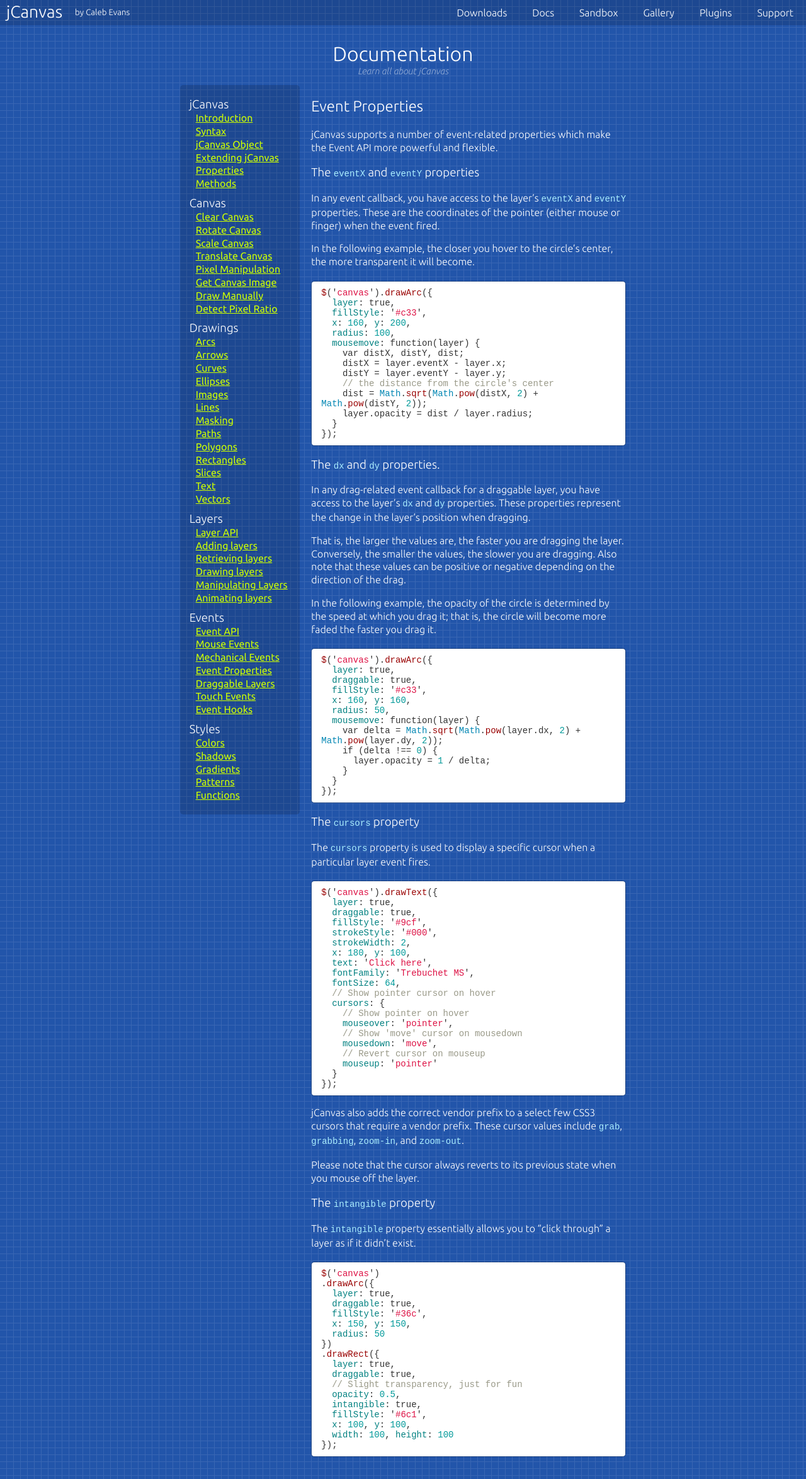
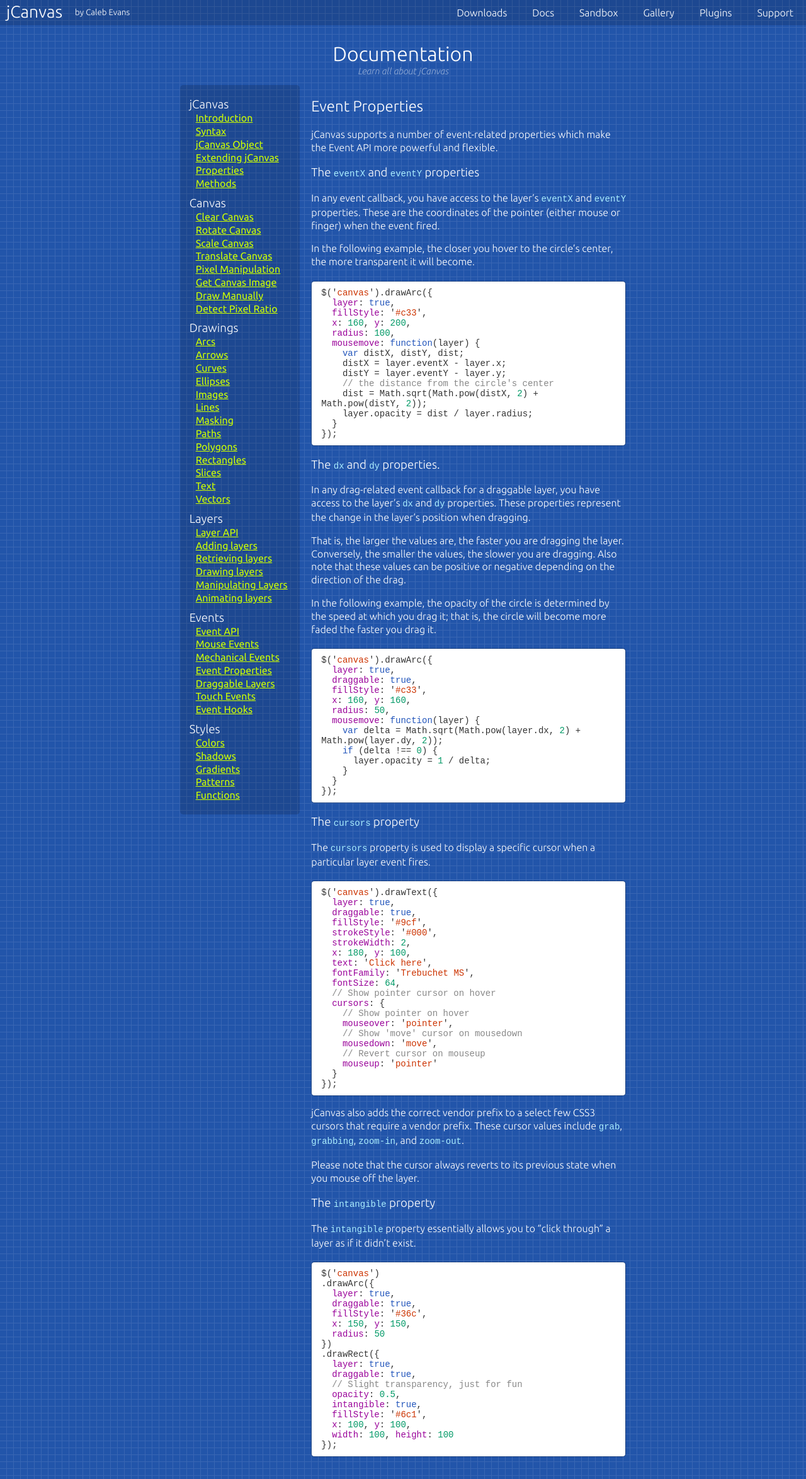
Before and after one commit to caleb531/jcanvas-website, a Jekyll site: the page built from _docs/eventProperties.md, in a window 1280 px wide. Shown: the whole page at 63% size. Built offline with Jekyll 4.4.1, drawn with Linux system fonts in a browser that asks for light colours; some web fonts are replaced.

Commit message:
Write custom syntax theme for all code blocks

```diff
--- a/_sass/_code.scss
+++ b/_sass/_code.scss
@@ -58,54 +58,24 @@
 
 // Syntax highlighting styles
 .highlight {
-  .c     { color: #998; } // Comment
-  .err   { color: #a61717; background-color: #e3d2d2; } // Error
-  .cm    { color: #998; } // Comment.Multiline
-  .cp    { color: #999; } // Comment.Preproc
-  .c1    { color: #998; } // Comment.Single
-  .cs    { color: #999; } // Comment.Special
-  .gd    { color: #000; background-color: #fdd; } // Generic.Deleted
-  .gd .x { color: #000; background-color: #faa; } // Generic.Deleted.Specific
-  .gr    { color: #a00; } // Generic.Error
-  .gh    { color: #999; } // Generic.Heading
-  .gi    { color: #000; background-color: #dfd; } // Generic.Inserted
-  .gi .x { color: #000; background-color: #afa; } // Generic.Inserted.Specific
-  .go    { color: #888; } // Generic.Output
-  .gp    { color: #555; } // Generic.Prompt
-  .gu    { color: #aaa; } // Generic.Subheading
-  .gt    { color: #a00; } // Generic.Traceback
-  .kt    { color: #458; } // Keyword.Type
-  .m     { color: #099; } // Literal.Number
-  .s     { color: #d14; } // Literal.String
-  .na    { color: #008080; } // Name.Attribute
-  .nb    { color: #0086B3; } // Name.Builtin
-  .nc    { color: #458; } // Name.Class
-  .no    { color: #008080; } // Name.Constant
-  .ni    { color: #800080; } // Name.Entity
-  .ne    { color: #900; } // Name.Exception
-  .nf    { color: #900; } // Name.Function
-  .nn    { color: #555; } // Name.Namespace
-  .nt    { color: #000080; } // Name.Tag
-  .nv    { color: #008080; } // Name.Variable
-  .w     { color: #bbb; } // Text.Whitespace
-  .mf    { color: #099; } // Literal.Number.Float
-  .mh    { color: #099; } // Literal.Number.Hex
-  .mi    { color: #099; } // Literal.Number.Integer
-  .mo    { color: #099; } // Literal.Number.Oct
-  .sb    { color: #d14; } // Literal.String.Backtick
-  .sc    { color: #d14; } // Literal.String.Char
-  .sd    { color: #d14; } // Literal.String.Doc
-  .s2    { color: #d14; } // Literal.String.Double
-  .se    { color: #d14; } // Literal.String.Escape
-  .sh    { color: #d14; } // Literal.String.Heredoc
-  .si    { color: #d14; } // Literal.String.Interpol
-  .sx    { color: #d14; } // Literal.String.Other
-  .sr    { color: #009926; } // Literal.String.Regex
-  .s1    { color: #d14; } // Literal.String.Single
-  .ss    { color: #990073; } // Literal.String.Symbol
-  .bp    { color: #999; } // Name.Builtin.Pseudo
-  .vc    { color: #008080; } // Name.Variable.Class
-  .vg    { color: #008080; } // Name.Variable.Global
-  .vi    { color: #008080; } // Name.Variable.Instance
-  .il    { color: #099; } // Literal.Number.Integer.Long
+  // Comments
+  .c, .c1 {
+    color: #888;
+  }
+  // Keywords
+  .k, .kc, .kd {
+    color: #25b;
+  }
+  // Strings
+  .s, .s1 {
+    color: #c30;
+  }
+  // Numbers
+  .m, .mf, .mi, .mh, .mo {
+    color: #096;
+  }
+  // Object literal key names
+  .na {
+    color: #909;
+  }
 }
```
